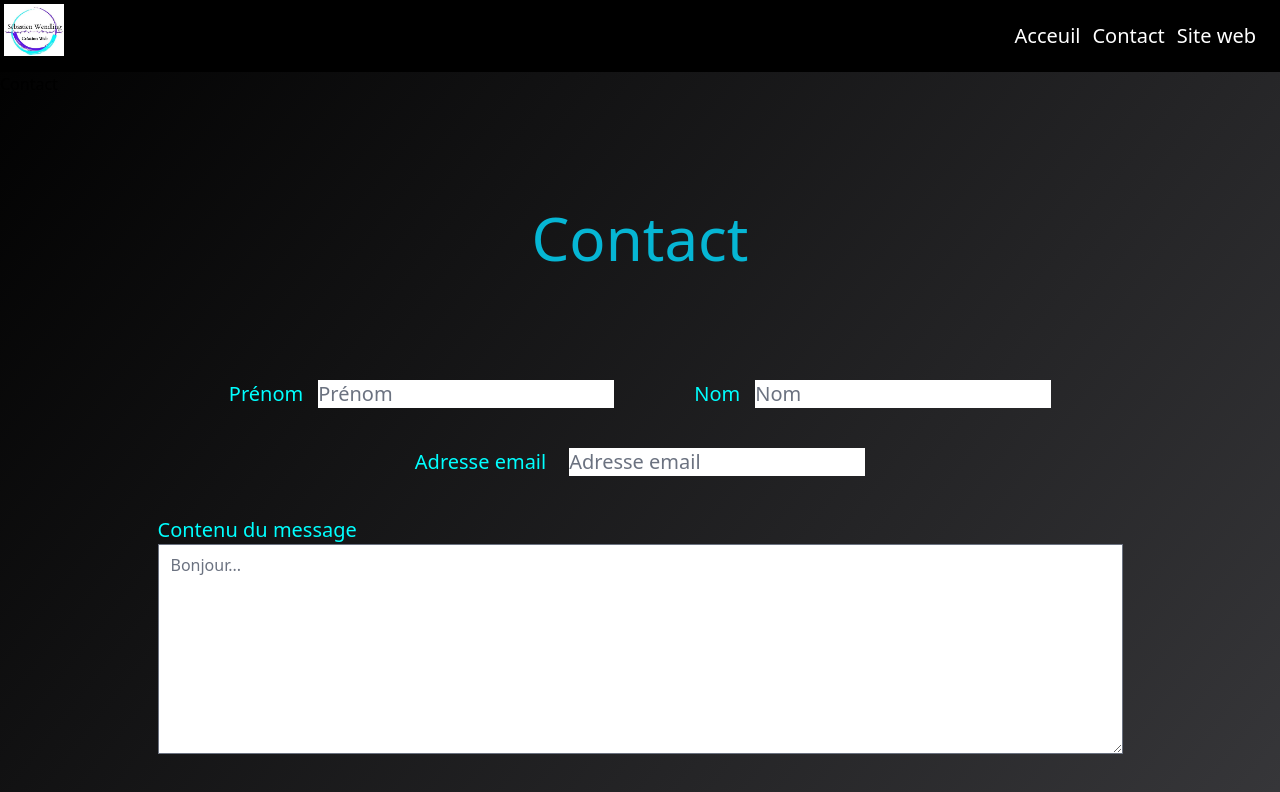
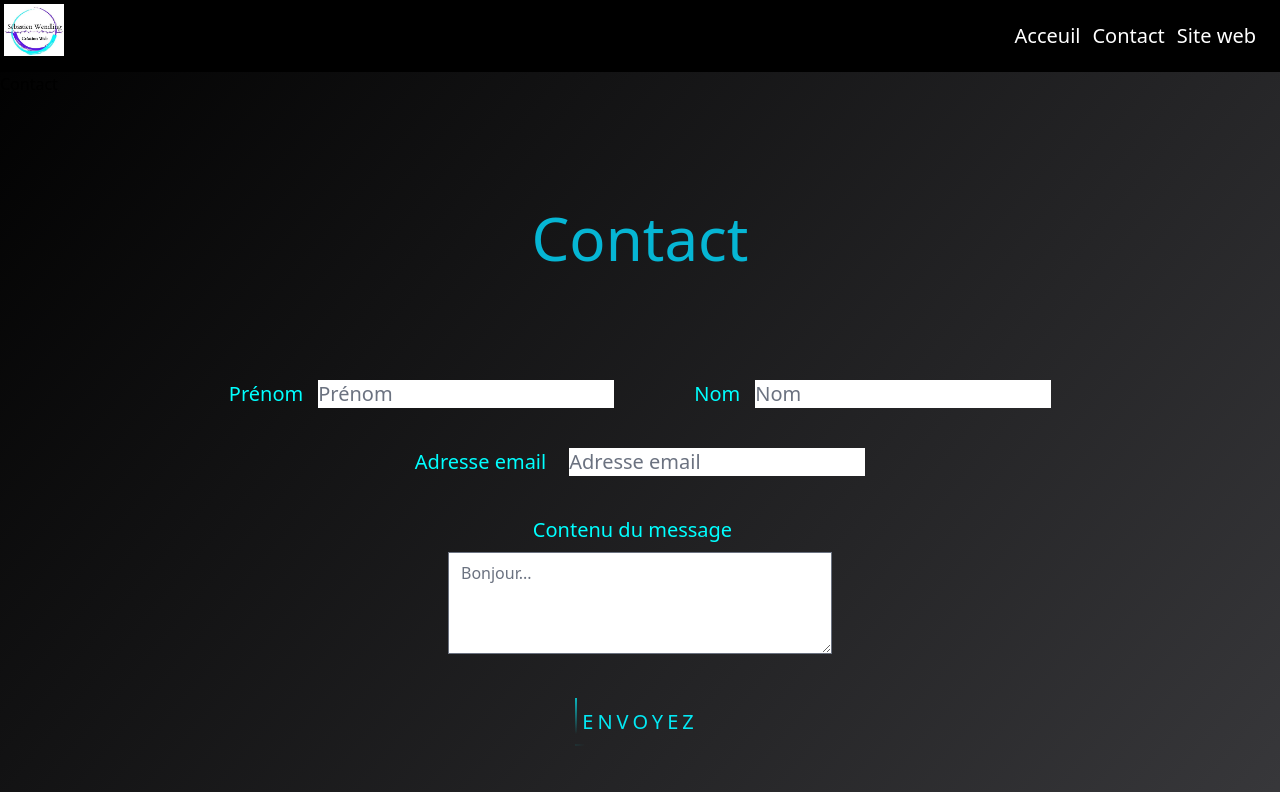
Before and after one commit to seb34110/portfolio, a Next.js app: page /contact in a window 1280 px wide. Shown: the top 792 px of the page. Built offline with nearby package versions, Linux system fonts and the light colour scheme.

Commit message:
contact.tsx

```diff
--- a/src/pages/contact.tsx
+++ b/src/pages/contact.tsx
@@ -119,13 +119,11 @@ function Contact() {
 
           <div className="mt-5 flex justify-center">
             <div>
-              <label htmlFor="contenu" className="flex-justify-between">
+              <label htmlFor="contenu" className="flex justify-center mb-2">
                 Contenu du message
               </label>
               <textarea
-                className="input flex justify-cnter"
-                rows="8"
-                cols="100"
+                className="input flex justify-center w-96 h-full"
                 placeholder="Bonjour..."
                 {...register("contenu", {
                   required: true,
@@ -135,7 +133,7 @@ function Contact() {
             </div>
           </div>
 
-          <div className="flex justify-center mt-10">
+          <div className="flex justify-center mt-20">
             {!isLoading && (
               <a className="neonButton text-center flex justify-center items-center">
                 <span></span>
--- a/tsconfig.json
+++ b/tsconfig.json
@@ -13,6 +13,7 @@
     "isolatedModules": true,
     "jsx": "preserve",
     "incremental": true,
+    "noImplicitAny": false,
     "paths": {
       "@/*": ["./src/*"]
     }
```
